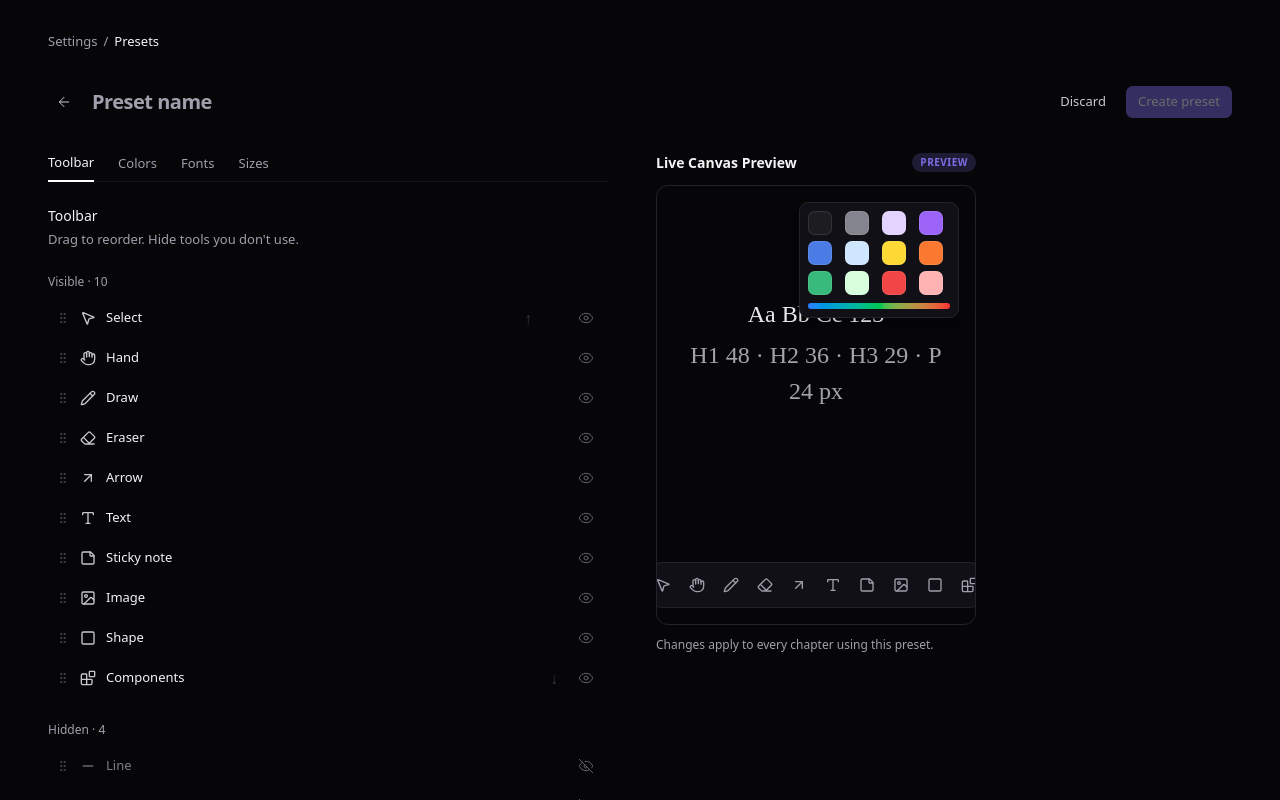
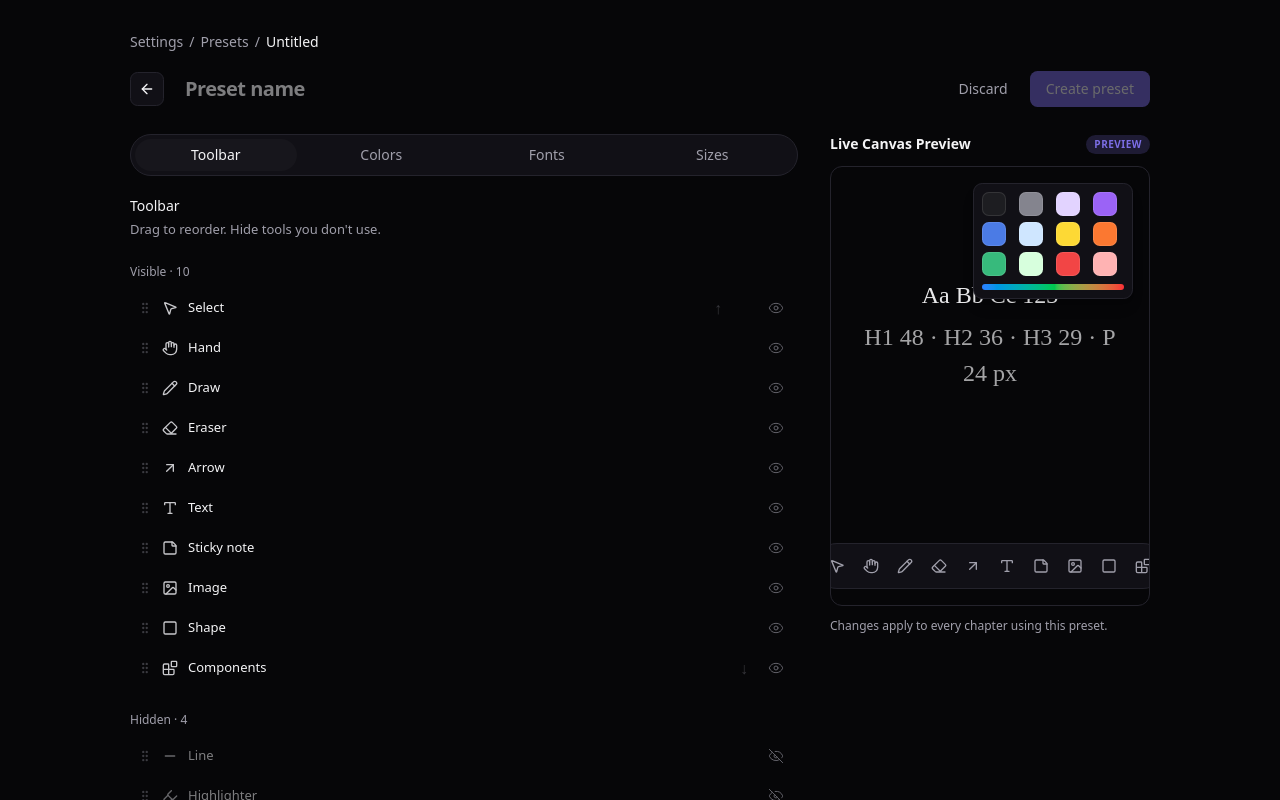
Before and after one commit to viskar-dev/Oort-Notes, a React (Vite) app in the folder apps/frontend/: page /settings/presets/new in a window 1280 px wide. Built offline with nearby package versions, Linux system fonts and the light colour scheme; no server answers.

Commit message:
fix(ui): preset editor drag band reaches the window top

```diff
--- a/apps/frontend/src/pages/PresetEditorPage/PresetEditorPage.tsx
+++ b/apps/frontend/src/pages/PresetEditorPage/PresetEditorPage.tsx
@@ -7,9 +7,7 @@ import { PresetSizesTab } from '@/components/global/presets/PresetSizesTab';
 import { PresetLivePreview } from '@/components/global/presets/PresetLivePreview';
 import { usePresetEditor } from '@/hooks/presets/use-preset-editor';
 
-/** Route: '/settings/presets/:presetId' — 'new' creates a preset. Flat
- *  two-column editor (560px list + 420px sticky preview) on the same
- *  rhythm as the AI and Backup settings pages. */
+/** Route: '/settings/presets/:presetId' — 'new' creates a preset. */
 export function PresetEditorPage() {
   const { presetId } = useParams();
   const navigate = useNavigate();
@@ -21,57 +19,60 @@ export function PresetEditorPage() {
 
   return (
     <div className="min-h-screen bg-background text-ink">
-      {/* left-aligned, 48px from the window edge (px-12) */}
-      <div className="px-12 py-8">
-        {/* breadcrumb: muted parents, white current (the preset's name lives
-            in the header input, not repeated here); its empty stretch drags
-            the undecorated window, and the native caption panel's clearance
-            is reserved on the drag rows */}
+      <div className="mx-auto max-w-[1100px] pb-8 px-10">
+        {/* breadcrumb (its empty stretch drags the undecorated window;
+            the native caption panel's right clearance is reserved by the
+            rows themselves so the lower content keeps the wide rhythm).
+            The page's top padding lives INSIDE this row so the drag band
+            reaches the window top — padding left on the container left the
+            first 32px dead, making the window look undraggable here. */}
         <div
           data-tauri-drag-region
-          className="flex items-center gap-1.5 text-[13px] text-muted-foreground"
+          className="flex items-center gap-1.5 pt-8 text-sm text-muted-foreground"
           style={{ paddingRight: 'var(--tauri-plugin-decoration-right-clearance, 0px)' }}
         >
           <Link to="/settings" className="transition-colors hover:text-ink">
             Settings
           </Link>
           <span>/</span>
-          <span data-tauri-drag-region className="text-ink">
+          <Link to="/settings" className="transition-colors hover:text-ink">
             Presets
-          </span>
+          </Link>
+          <span>/</span>
+          <span className="font-medium text-ink">{editor.name || 'Untitled'}</span>
         </div>
 
         <header
           data-tauri-drag-region
-          className="mt-8 flex items-center justify-between"
+          className="mb-6 flex items-center justify-between pt-4"
           style={{ paddingRight: 'var(--tauri-plugin-decoration-right-clearance, 0px)' }}
         >
-          <div className="flex items-center gap-2">
+          <div className="flex items-center gap-3">
             <button
               onClick={() => navigate('/settings')}
               title="Back to presets"
-              className="flex h-8 w-8 items-center justify-center rounded-md text-[#c8c8cc] transition-colors hover:bg-white/[0.06] hover:text-ink"
+              className="rounded-lg border border-line bg-surface p-2 transition-colors hover:bg-raised"
             >
-              <ArrowLeft className="h-4 w-4" strokeWidth={1.5} />
+              <ArrowLeft className="h-4 w-4" />
             </button>
             <input
               value={editor.name}
               onChange={(e) => editor.setName(e.target.value)}
               placeholder="Preset name"
-              className="w-64 border-b border-transparent bg-transparent px-1 py-1 text-xl font-semibold tracking-tight outline-none transition-colors placeholder:text-muted-foreground focus:border-primary"
+              className="w-64 rounded-lg border border-transparent bg-transparent px-2 py-1.5 text-xl font-semibold tracking-tight outline-none transition-colors hover:border-line focus:border-primary"
             />
           </div>
           <div className="flex items-center gap-2">
             <button
               onClick={editor.discard}
-              className="h-8 rounded-md px-3 text-[13px] text-[#c8c8cc] transition-colors hover:bg-white/[0.06] hover:text-ink"
+              className="rounded-lg px-3.5 py-2 text-sm font-medium text-muted-foreground transition-colors hover:bg-raised hover:text-ink"
             >
               Discard
             </button>
             <button
               onClick={editor.save}
               disabled={!editor.name.trim() || editor.saving}
-              className="h-8 rounded-md bg-primary px-3 text-[13px] font-medium text-primary-foreground transition-opacity hover:opacity-90 disabled:opacity-40"
+              className="rounded-lg bg-primary px-4 py-2 text-sm font-medium text-primary-foreground transition-opacity hover:opacity-90 disabled:opacity-40"
             >
               {editor.saving ? 'Saving…' : editor.isNew ? 'Create preset' : 'Save preset'}
             </button>
@@ -79,21 +80,19 @@ export function PresetEditorPage() {
         </header>
 
         {editor.error && (
-          <div className="mt-4 rounded-lg bg-red-950/60 px-3 py-2 text-[13px] text-red-300">{editor.error}</div>
+          <div className="mb-4 rounded-lg bg-red-950/60 px-4 py-3 text-sm text-red-300">{editor.error}</div>
         )}
 
-        <div className="mt-8 flex items-start gap-12">
-          {/* left: tabs + content (24px below the tab row) */}
-          <div className="w-[560px] shrink-0">
-            <div className="flex items-center gap-6 border-b border-white/[0.06]">
+        <div className="flex gap-8">
+          {/* left: tabs + content */}
+          <div className="min-w-0 flex-1">
+            <div className="mb-5 flex gap-1 rounded-full border border-line bg-surface p-1">
               {(['toolbar', 'colors', 'fonts', 'sizes'] as const).map((t) => (
                 <button
                   key={t}
                   onClick={() => editor.setTab(t)}
-                  className={`-mb-px pb-2 text-[13px] capitalize transition-colors ${
-                    editor.tab === t
-                      ? 'border-b-2 border-white text-ink'
-                      : 'text-muted-foreground hover:text-ink'
+                  className={`flex-1 rounded-full px-4 py-1.5 text-sm font-medium capitalize transition-colors ${
+                    editor.tab === t ? 'bg-raised text-ink' : 'text-muted-foreground hover:text-ink'
                   }`}
                 >
                   {t}
@@ -101,7 +100,6 @@ export function PresetEditorPage() {
               ))}
             </div>
 
-            <div className="mt-6">
             {editor.tab === 'toolbar' && (
               <PresetToolbarTab
                 config={editor.config}
@@ -127,9 +125,8 @@ export function PresetEditorPage() {
               />
             )}
           </div>
-          </div>
 
-          {/* right: live preview, sticky while the list scrolls */}
+          {/* right: live preview */}
           <PresetLivePreview config={editor.config} />
         </div>
       </div>
```
Lines whose indentation alone changed are shown as unchanged.
